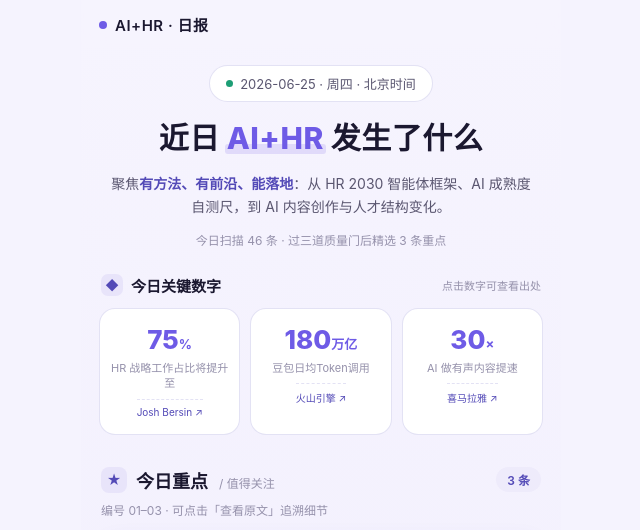
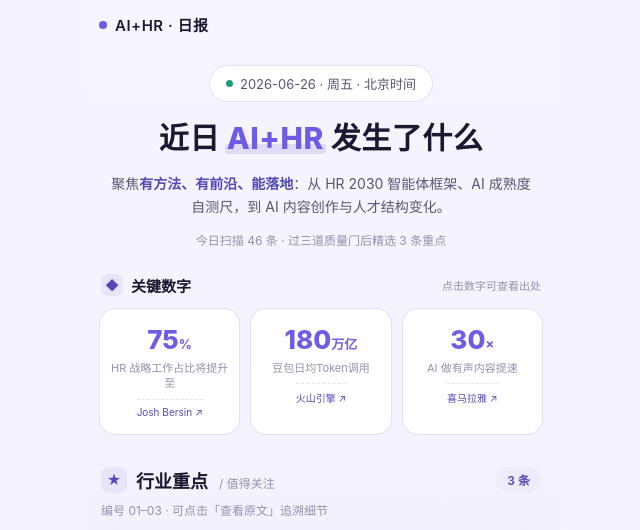
Before and after one commit to Dianbingo/ai-hr-daily, a plain HTML site: page index.html in a window 1280 px wide. Shown: the top 530 px of the page, 319-959 px from the left. Drawn offline with Linux system fonts and the light colour scheme.

Commit message:
Add files via upload

```diff
--- a/index.html
+++ b/index.html
@@ -133,13 +133,13 @@
   </div>
 
   <div class="keyhd">
-    <span class="ic">&#9670;</span><h2>今日关键数字</h2>
+    <span class="ic">&#9670;</span><h2>关键数字</h2>
     <span class="tip">点击数字可查看出处</span>
   </div>
   <div class="knums" id="keynums"></div>
 
   <div class="sec">
-    <span class="star">&#9733;</span><h2>今日重点</h2>
+    <span class="star">&#9733;</span><h2>行业重点</h2>
     <span class="meta">/ 值得关注</span>
     <span class="cnt" id="cntText">5 条</span>
   </div>
@@ -158,7 +158,7 @@
 
 <script>
 const DATA = {
-  date: "2026-06-25 · 周四 · 北京时间",
+  date: "2026-06-26 · 周五 · 北京时间",
   count: { total: 46, key: 3, insight: 0 },
   keyNumbers: [
     { v:"75", u:"%", lab:"HR 战略工作占比将提升至", src:"Josh Bersin", url:"https://www.prnewswire.com/news-releases/the-josh-bersin-company-launches-bold-blueprint-for-agentic-ai-hr-2030-302793868.html" },
@@ -170,8 +170,8 @@ const DATA = {
       no:"01", head:true, grade:"HR × AI · 一手报告", time:"6月8日发布",
       title:["同样用 AI，有人裁员","有人增值 100 倍"], hi:"增值 100 倍",
       summary:"全球顶级分析师 Josh Bersin 发布《HR 2030》蓝图，提出 12 条系统性原则：HR 从「流程执行者」转向<b>设计、调教、管理 AI 智能体系统</b>。关键判断——靠 AI 加速招聘与再培训创造的价值，是单纯用 AI 减员的 <b>10–100 倍</b>。HR 团队或缩减 30–50%，但战略工作占比从 30% 升至 75%。",
-      mini:[ {v:"12",u:"条",t:"系统性转型原则"}, {v:"130",u:"个",t:"可部署HR智能体"},
-             {v:"95",u:"项",t:"HR专属智能体能力"}, {v:"75",u:"%",t:"战略工作占比目标"} ],
+      mini:[ {v:"10-100",u:"×",t:"AI赋能vs裁员价值"}, {v:"130",u:"个",t:"可部署HR智能体"},
+             {v:"75",u:"%",t:"战略工作占比目标"} ],
       sources:[ {name:"PR Newswire",url:"https://www.prnewswire.com/news-releases/the-josh-bersin-company-launches-bold-blueprint-for-agentic-ai-hr-2030-302793868.html"}, {name:"红杉汇",url:"https://www.hongshan.com/article/%E7%9F%A5%E5%90%8D%E5%88%86%E6%9E%90%E5%B8%88%E7%9C%BC%E4%B8%ADhr%E7%9A%84%E6%9C%AA%E6%9D%A5%EF%BC%9A%E7%B3%BB%E7%BB%9F%E6%80%A7%E5%8F%98%E5%8C%96%E5%A4%9A%E8%BE%BE12%E6%9D%A1/"} ],
       readUrl:"https://www.hongshan.com/article/%E7%9F%A5%E5%90%8D%E5%88%86%E6%9E%90%E5%B8%88%E7%9C%BC%E4%B8%ADhr%E7%9A%84%E6%9C%AA%E6%9D%A5%EF%BC%9A%E7%B3%BB%E7%BB%9F%E6%80%A7%E5%8F%98%E5%8C%96%E5%A4%9A%E8%BE%BE12%E6%9D%A1/"
     },
@@ -179,7 +179,7 @@ const DATA = {
       no:"02", grade:"AI 行业 · 厂商动态", time:"6月24日发布",
       title:["豆包大模型 2.1 发布","日均调用 180 万亿 Token"], hi:"180 万亿 Token",
       summary:"字节火山引擎 FORCE 大会发布豆包大模型 2.1 系列，编程能力已可<b>比肩 Claude Opus 4.7</b>，Agent 长链路执行能力质变。最震撼的信号：<b>日均 Token 调用量突破 180 万亿、两年增长超 1500 倍</b>——这是 AI 真实渗透进千行百业的硬指标。同日推出豆包专业版（68 元/月起）。对互联网从业者：国产大模型已进第一梯队，「Token 消耗」正成为衡量 AI 落地深度的新标尺。",
-      mini:[ {v:"2.1",u:"代",t:"豆包旗舰模型"}, {v:"180",u:"万亿",t:"日均Token调用"},
+      mini:[ {v:"180",u:"万亿",t:"日均Token调用"},
              {v:"1500",u:"倍",t:"两年调用增长"}, {v:"68",u:"元起",t:"专业版月费"} ],
       sources:[ {name:"界面新闻",url:"https://www.163.com/dy/article/L06443NQ0534A4SC.html"}, {name:"今日头条AI简报",url:"https://www.toutiao.com/a7654755851466490391"} ],
       readUrl:"https://www.toutiao.com/a7654755851466490391"
@@ -189,7 +189,7 @@ const DATA = {
       title:["前沿实操｜AI 做播客","制作周期从 60 天压到 1 天"], hi:"60 天压到 1 天",
       summary:"<b>本期实操分享</b>——喜马拉雅音频大模型实践：有声内容制作周期三代演进 <b>60 天 → 30 天 → 1 天（提速 30 倍）</b>，<b>10 秒</b>克隆商用声线、56 种情感合成，单田芳声音重现上线 100+ 专辑、总播放超 <b>1 亿</b>。<b>可上手工作流</b>：选题脚本(LLM)→ AI 配音/克隆音色 → AI 剪辑配字幕 BGM → 一键多平台分发。",
       mini:[ {v:"30",u:"×",t:"内容制作提速"}, {v:"10",u:"秒",t:"克隆商用声线"},
-             {v:"56",u:"种",t:"情感语音合成"}, {v:"4",u:"步",t:"可复用工作流"} ],
+             {v:"56",u:"种",t:"情感语音合成"} ],
       sources:[ {name:"腾讯云开发者",url:"https://cloud.tencent.com/developer/article/2650685"}, {name:"喜马拉雅",url:"https://cloud.tencent.com/developer/article/2650685"} ],
       readUrl:"https://cloud.tencent.com/developer/article/2650685"
     }
```
